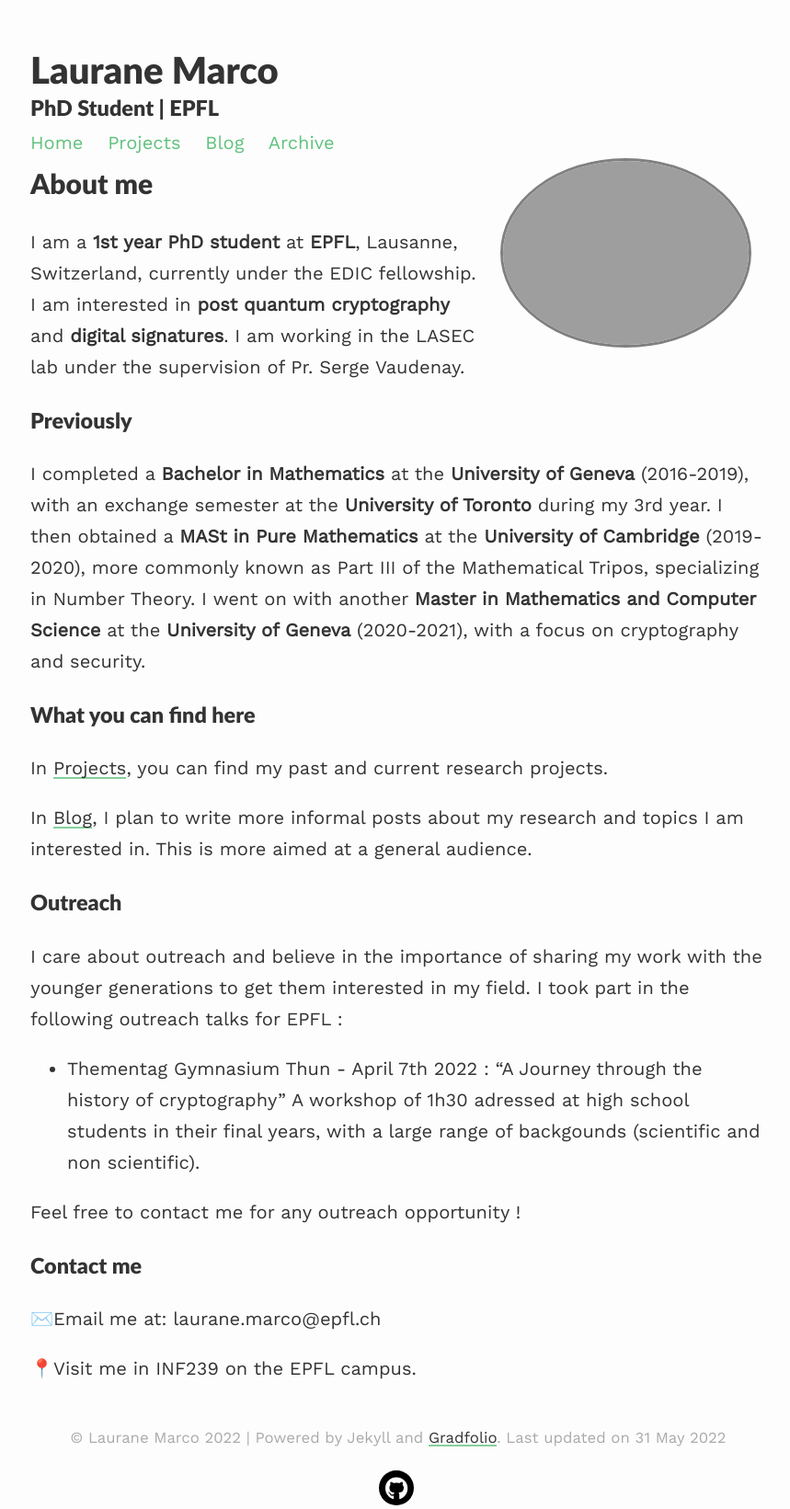
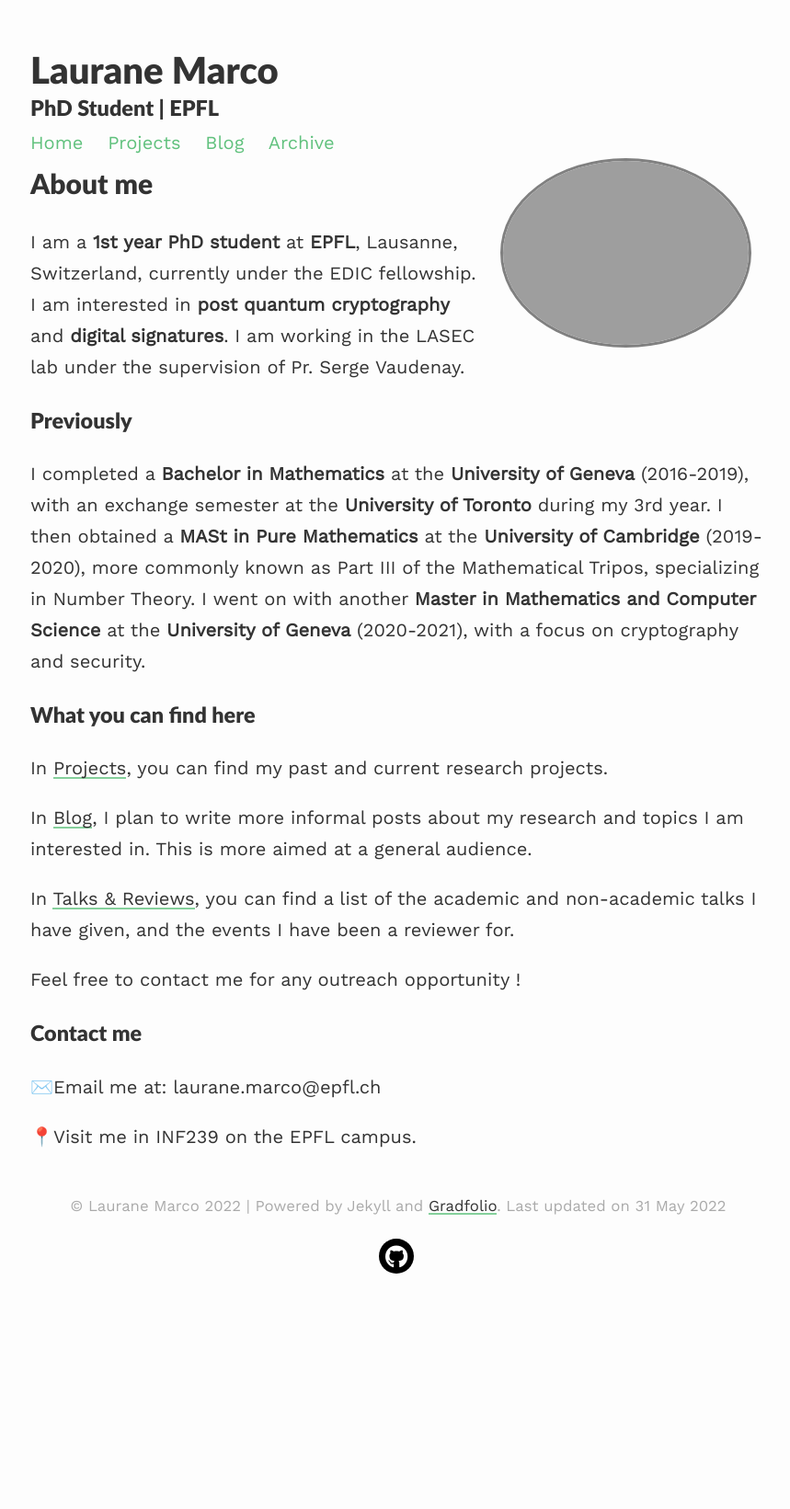
Before and after one commit to lauranemarco/lauranemarco.github.io, a Jekyll site: the page built from index.md, in a window 1280 px wide. Shown: the whole page at 92% size, without its empty margins (207-1066 px from the left). Built offline with Jekyll 4.4.1, drawn with Linux system fonts in a browser that asks for light colours; nearby versions of some CDN libraries; our own code applies the rules of GitHub Pages for plain Markdown files; after the commit the page ends 1389 px from its top, so only the background shows below that.

Commit message:
Update index.md

```diff
--- a/index.md
+++ b/index.md
@@ -23,12 +23,7 @@ In [Projects](https://lauranemarco.github.io/projects/), you can find my past an
 
 In [Blog](https://lauranemarco.github.io/blog/), I plan to write more informal posts about my research and topics I am interested in. This is more aimed at a general audience.
 
-
-### Outreach
-I care about outreach and believe in the importance of sharing my work with the younger generations to get them interested in my field.
-I took part in the following outreach talks for EPFL :
-- Thementag Gymnasium Thun - April 7th 2022 : "A Journey through the history of cryptography" A workshop of 1h30 adressed at high school students in their final years, with a large range of backgounds (scientific and non scientific).
-
+In [Talks & Reviews](https://lauranemarco.github.io/talksreviews), you can find a list of the academic and non-academic talks I have given, and the events I have been a reviewer for.
 
 Feel free to contact me for any outreach opportunity !
 
```
